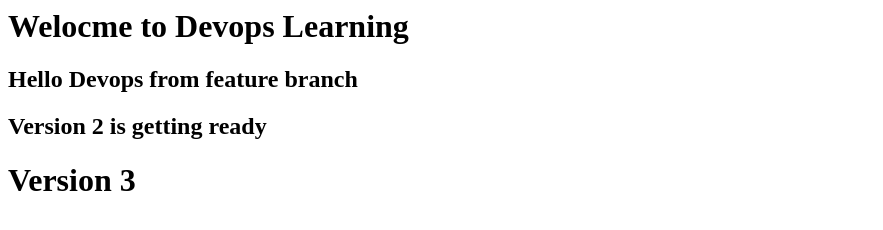
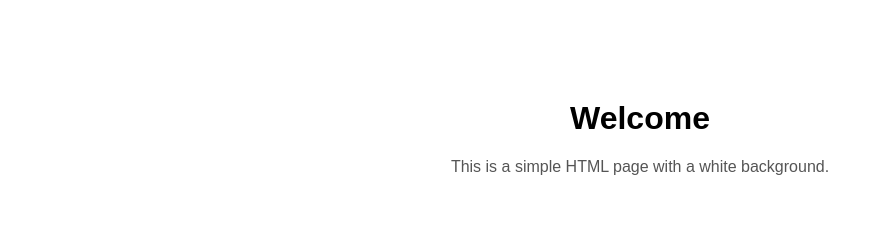
Before and after one commit to Chandrumgchandu/Devops-todo-app, a plain HTML site: page app/index.html in a window 1280 px wide. Shown: the whole page, without its empty margins (0-883 px from the left). Drawn offline with Linux system fonts and the light colour scheme.

Commit message:
New clean page

```diff
--- a/app/index.html
+++ b/app/index.html
@@ -1,7 +1,37 @@
-<h1> Welocme to Devops Learning </h1>
+<!DOCTYPE html>
+<html lang="en">
+<head>
+    <meta charset="UTF-8">
+    <meta name="viewport" content="width=device-width, initial-scale=1.0">
+    <title>Simple White Page</title>
 
-<h2> Hello Devops from feature branch </h1>
+    <style>
+        body {
+            background-color: white;
+            margin: 0;
+            font-family: Arial, sans-serif;
+        }
 
-<h2> Version 2 is getting ready </h2>
+        .container {
+            text-align: center;
+            margin-top: 100px;
+        }
 
-<h1> Version 3 </h1>
+        h1 {
+            color: black;
+        }
+
+        p {
+            color: #555;
+        }
+    </style>
+</head>
+<body>
+
+    <div class="container">
+        <h1>Welcome</h1>
+        <p>This is a simple HTML page with a white background.</p>
+    </div>
+
+</body>
+</html>
```
